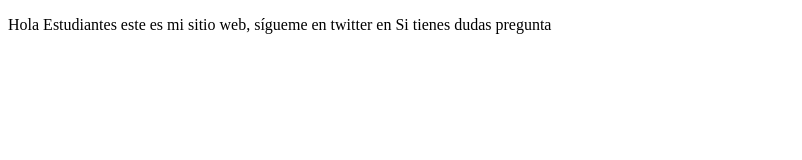
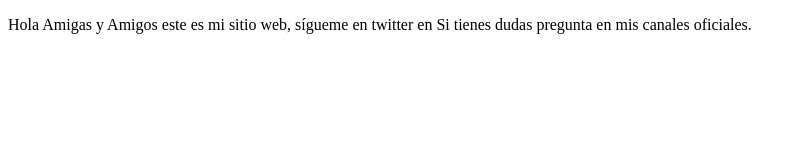
Before and after one commit to xavi8gt/proyectoDemoCursoPrework, a plain HTML site: page index.html in a window 1280 px wide. Shown: the whole page, without its empty margins (0-802 px from the left). Drawn offline with Linux system fonts and the light colour scheme.

Commit message:
cambios al html

```diff
--- a/index.html
+++ b/index.html
@@ -7,8 +7,8 @@
 </head>
 <body>
     <p>
-        Hola Estudiantes este es mi sitio web, sígueme en twitter en
-        Si tienes dudas pregunta
+        Hola Amigas y Amigos este es mi sitio web, sígueme en twitter en
+        Si tienes dudas pregunta en mis canales oficiales.
     </p>
 </body>
 </html>
```
